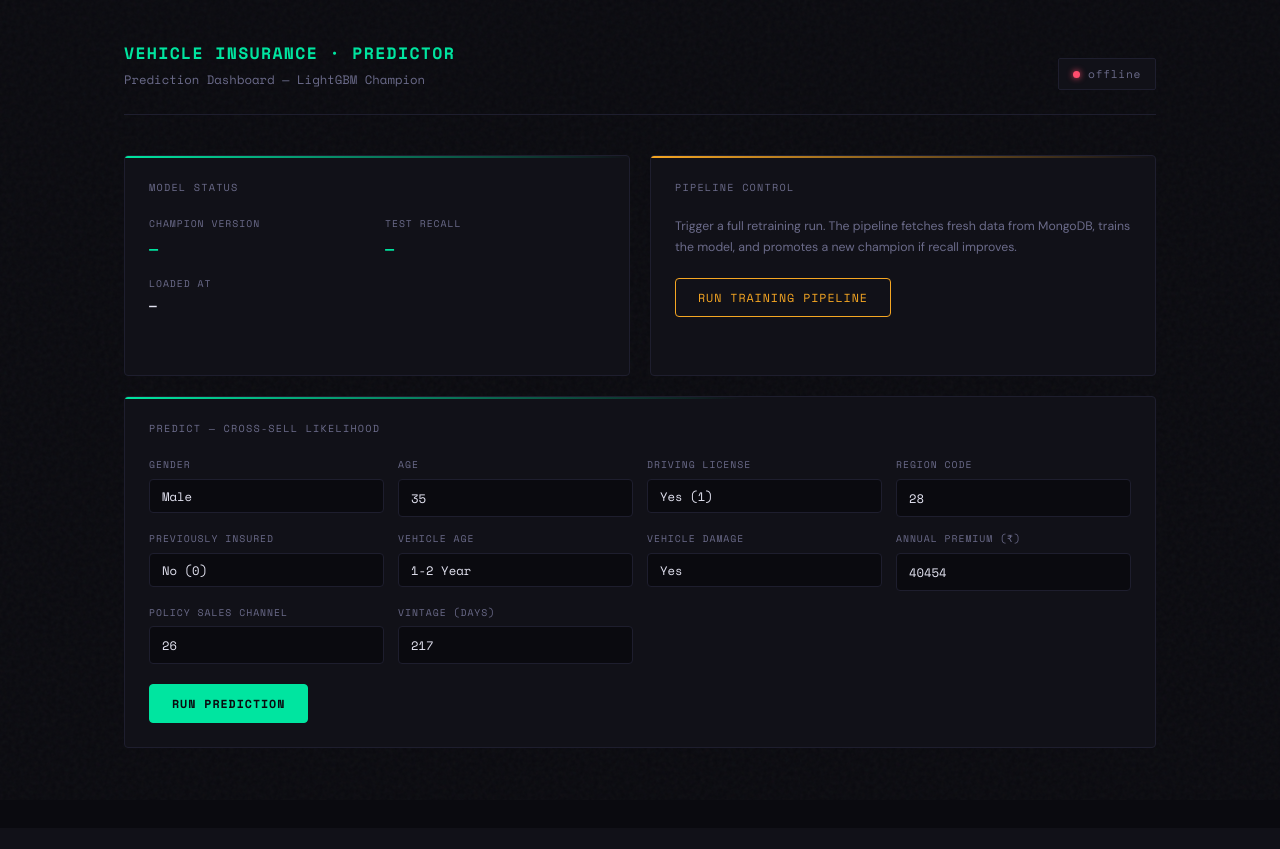
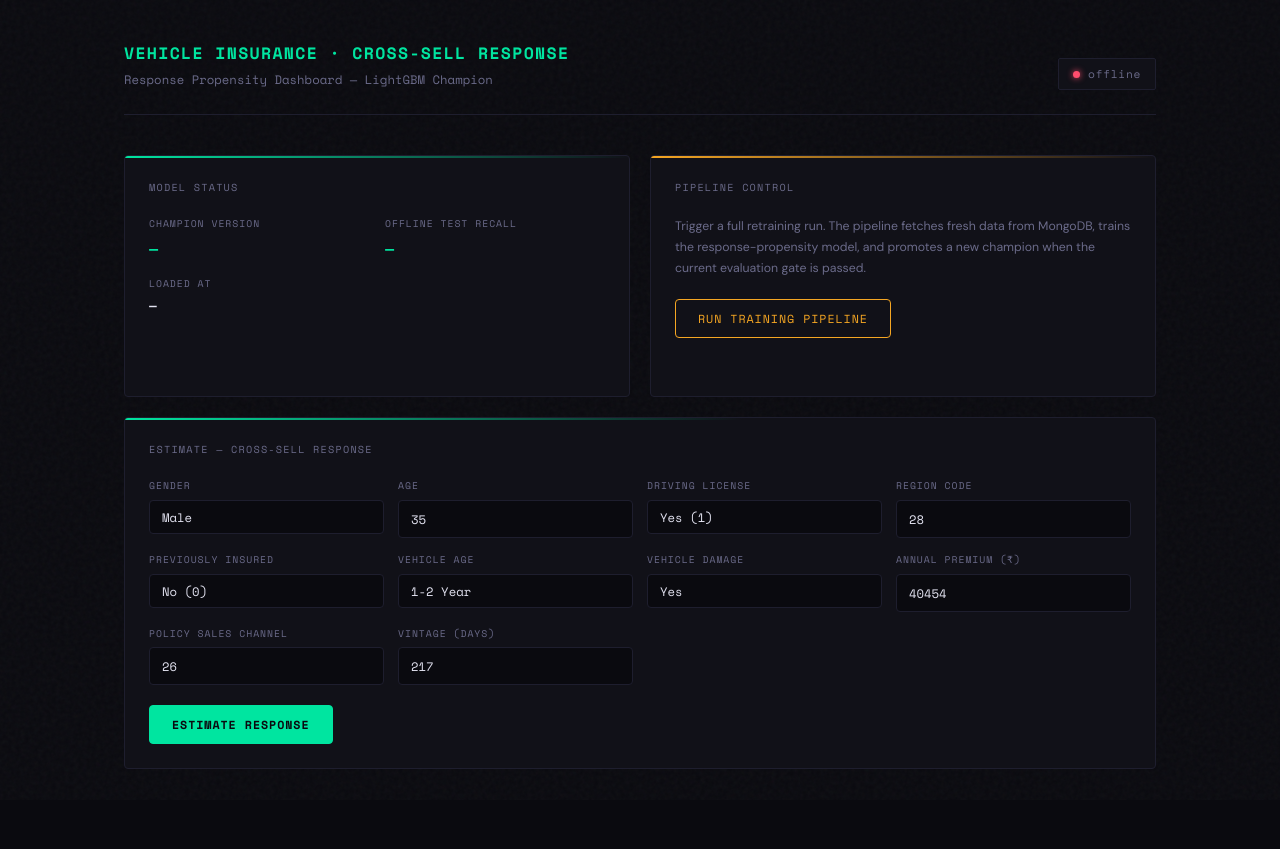
Before and after one commit to Youngboy01/vehicle-Insurance, a FastAPI app: page / in a window 1280 px wide. Before the commit the page ends 748 px from the top, so only its background shows below. Run offline with FastAPI, Linux system fonts and the light colour scheme; parts of the project's set-up code (start-up, migrations or seed data) failed here and were passed over.

Commit message:
ui: align dashboard with response propensity

```diff
--- a/static/style.css
+++ b/static/style.css
@@ -287,6 +287,13 @@ header {
 
 .result-meta span strong { color: var(--text); }
 
+.result-note {
+  margin: 14px 0 0;
+  color: var(--muted);
+  font-size: 0.72rem;
+  line-height: 1.5;
+}
+
 /* ── TRAIN STATUS ── */
 .train-status {
   margin-top: 14px;
--- a/templates/index.html
+++ b/templates/index.html
@@ -3,7 +3,7 @@
 <head>
   <meta charset="UTF-8" />
   <meta name="viewport" content="width=device-width, initial-scale=1.0" />
-  <title>Insurance Cross-Sell · Dashboard</title>
+  <title>Vehicle Insurance Cross-Sell · Dashboard</title>
   <link rel="stylesheet" href="/static/style.css" />
 </head>
 <body>
@@ -12,8 +12,8 @@
   <!-- HEADER -->
   <header>
     <div class="header-title">
-      <h1>Vehicle Insurance · Predictor</h1>
-      <p>Prediction Dashboard — LightGBM Champion</p>
+      <h1>Vehicle Insurance · Cross-Sell Response</h1>
+      <p>Response Propensity Dashboard — LightGBM Champion</p>
     </div>
     <div class="status-pill">
       <span class="status-dot" id="statusDot"></span>
@@ -32,7 +32,7 @@
           <div class="val" id="hVersion">—</div>
         </div>
         <div class="health-item">
-          <label>Test Recall</label>
+          <label>Offline Test Recall</label>
           <div class="val" id="hRecall">—</div>
         </div>
         <div class="health-item" style="grid-column: 1 / -1;">
@@ -47,7 +47,8 @@
       <div class="card-label">Pipeline Control</div>
       <p style="font-size:0.82rem; color:var(--muted); margin-bottom:20px; line-height:1.7;">
         Trigger a full retraining run. The pipeline fetches fresh data from MongoDB,
-        trains the model, and promotes a new champion if recall improves.
+        trains the response-propensity model, and promotes a new champion when the
+        current evaluation gate is passed.
       </p>
       <button class="btn btn-warn" id="trainBtn" onclick="triggerTrain()">
         <span class="spinner"></span>
@@ -58,7 +59,7 @@
 
     <!-- ── PREDICT CARD ── -->
     <div class="card card-predict">
-      <div class="card-label">Predict — Cross-Sell Likelihood</div>
+      <div class="card-label">Estimate — Cross-Sell Response</div>
 
       <div class="form-grid">
 
@@ -132,18 +133,22 @@
 
       <button class="btn btn-primary" id="predictBtn" onclick="runPredict()">
         <span class="spinner"></span>
-        <span class="btn-text">Run Prediction</span>
+        <span class="btn-text">Estimate Response</span>
       </button>
 
       <!-- RESULT -->
       <div class="result-box" id="resultBox">
-        <div class="result-header">Prediction Result</div>
+        <div class="result-header">Cross-Sell Response Estimate</div>
         <div class="result-verdict" id="resultVerdict"></div>
         <div class="result-meta">
-          <span>Probability: <strong id="resultProb">—</strong></span>
+          <span>Estimated Response Likelihood: <strong id="resultProb">—</strong></span>
           <span>Model v<strong id="resultVersion">—</strong></span>
           <span id="resultTs"></span>
         </div>
+        <p class="result-note">
+          Use this estimate to prioritize marketing outreach. It is not a claims,
+          pricing, underwriting, or eligibility decision.
+        </p>
       </div>
 
     </div>
@@ -232,7 +237,7 @@
       const verdict  = document.getElementById('resultVerdict');
       const isInterested = data.prediction === 1;
 
-      verdict.textContent = isInterested ? '✦ Likely Interested' : '✧ Likely Not Interested';
+      verdict.textContent = isInterested ? '✦ Likely to Respond' : '✧ Less Likely to Respond';
       verdict.className   = 'result-verdict ' + (isInterested ? 'yes' : 'no');
 
       document.getElementById('resultProb').textContent    = (data.probability * 100).toFixed(2) + '%';
```
